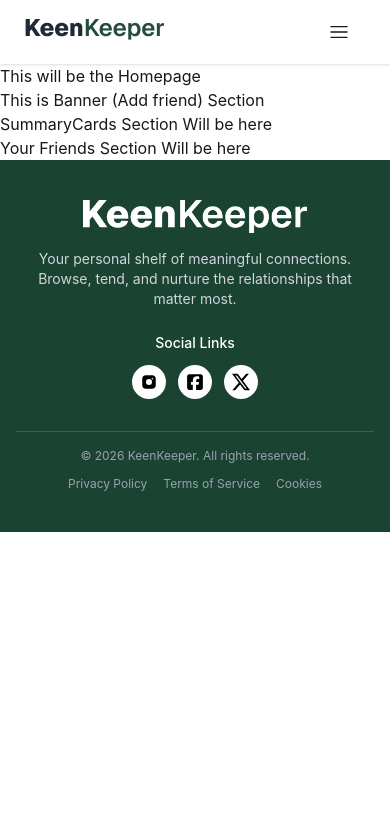
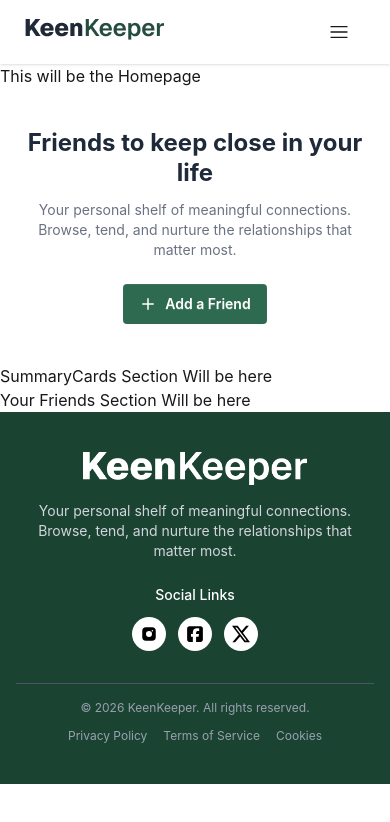
Before and after one commit to asif404-error/my-seventh-assignment, a React (Vite) app: page / in a window 390 px wide. Shown: the top 822 px of the page. Built offline with nearby package versions, Linux system fonts and the light colour scheme.

Commit message:
Banner Section added Sucecssfully and made responsive.

```diff
--- a/src/components/banner/Banner.jsx
+++ b/src/components/banner/Banner.jsx
@@ -1,11 +1,22 @@
-import React from 'react';
+import React from "react";
+import { FiPlus } from "react-icons/fi";
 
 const Banner = () => {
-    return (
-        <div>
-            <h2>This is Banner (Add friend) Section</h2>
-        </div>
-    );
+  return (
+    <div className="text-center py-10 md:py-14 lg:py-16 px-4 md:px-6">
+      <h1 className="text-2xl sm:text-3xl md:text-4xl lg:text-5xl font-bold text-gray-800 mb-3 leading-tight">
+        Friends to keep close in your life
+      </h1>
+      <p className="text-gray-500 mb-6 text-sm sm:text-base md:text-lg max-w-xl mx-auto">
+        Your personal shelf of meaningful connections. Browse, tend, and nurture
+        the relationships that matter most.
+      </p>
+      <button className="btn bg-[#2d6a4f] text-white hover:bg-[#245a42] border-none gap-2 text-sm md:text-base px-4 md:px-6">
+        <FiPlus size={18} /> Add a Friend
+      </button>
+
+    </div>
+  );
 };
 
 export default Banner;
```
